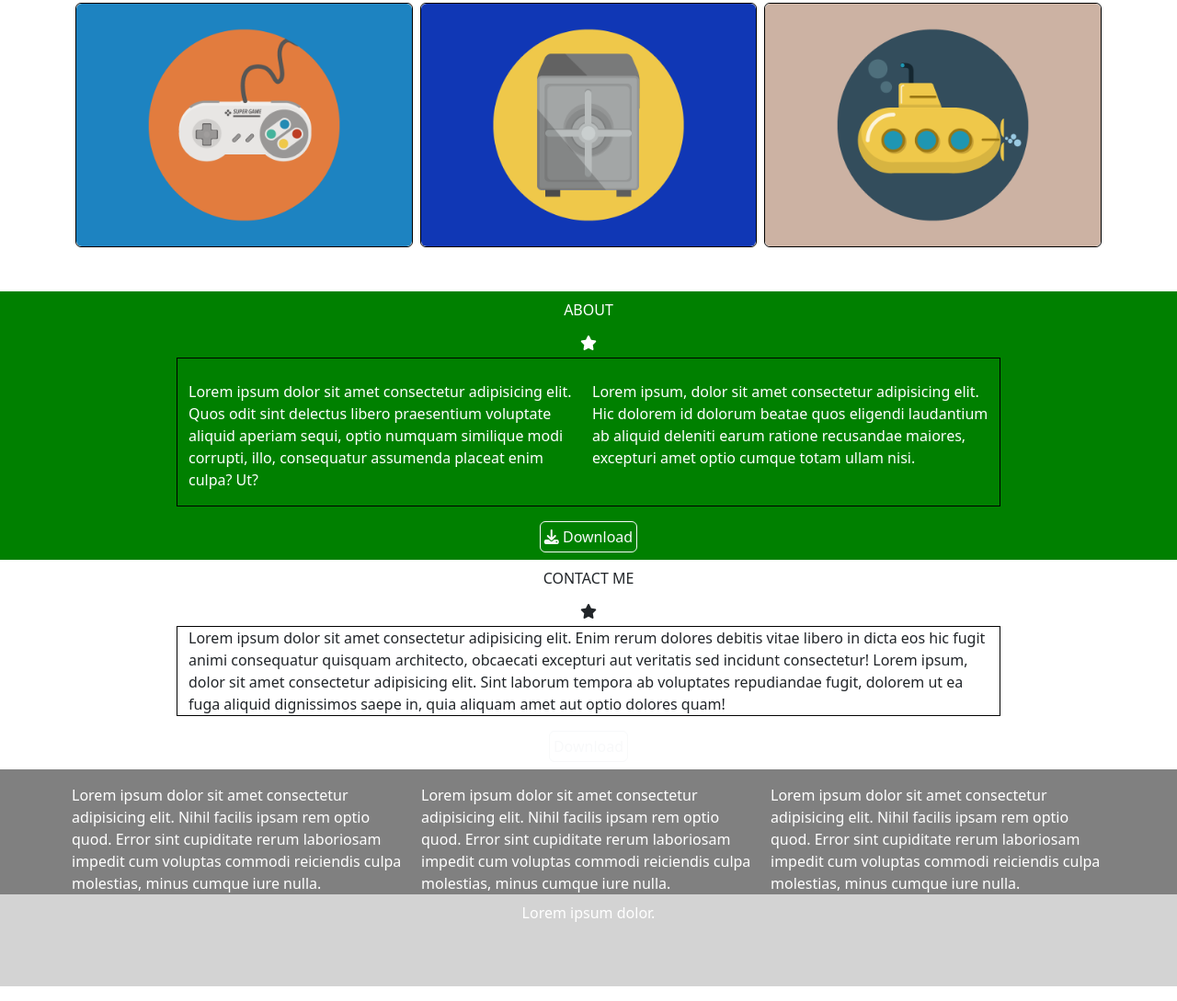
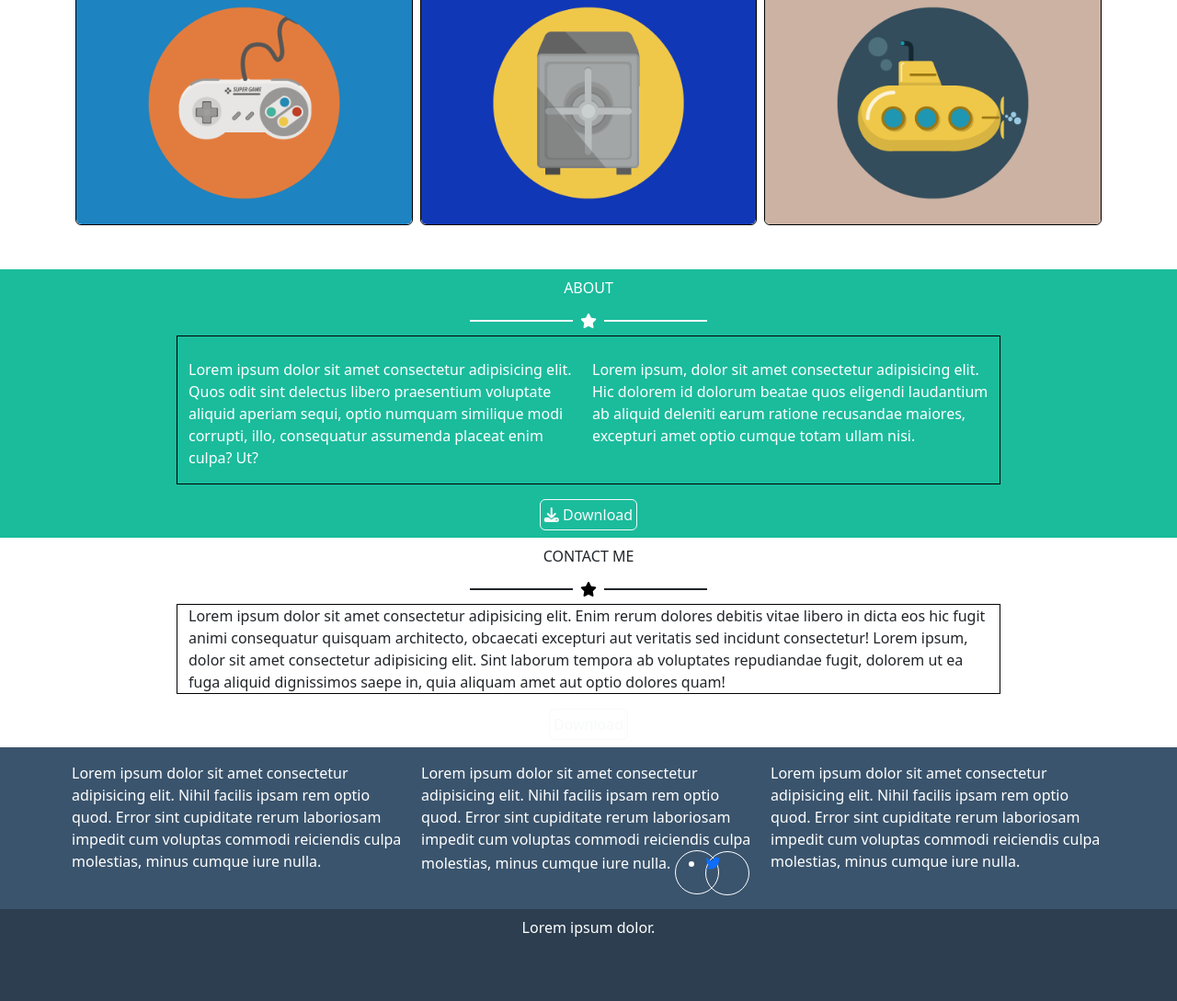
Before and after one commit to francesco-mauro/html-css-bootstrap-freelancer, a plain HTML site: page index.html in a window 1280 px wide. Shown: the part 955-2044 px from the top of the page at 92% size. Drawn offline with nearby package versions, Linux system fonts and the light colour scheme.

Commit message:
add: fixes and corrections

```diff
--- a/css/style.css
+++ b/css/style.css
@@ -1,3 +1,13 @@
+/* root  */
+
+:root {
+    --Bootstrap-dark-green: #2c3e50;
+    --Bootstrap-light-green: #1abc9c;
+    --Bootstrap-light-blue: #3a546d;
+    --Bootstrap-dark-blue: #2c3e50;
+}
+
+
 /* Commons +++++++++++++++++++++++++++++ */
 
 .ms_container{
@@ -13,21 +23,27 @@
     border: 1px solid black;
 }
 
+.ms_star-line{
+    align-self: center;
+    width: 10%;
+    height: 2px;
+}
+
 /* Backgrounds ++++++++++++++++++++++ */
 
 .ms_bg_green {
-    background-color: green;
+    background-color: var(--Bootstrap-light-green);
 }
 
 .ms_bg_grey {
-    background-color: grey;
+    background-color: var(--Bootstrap-light-blue);
 
     /* debug */
     min-height: 100px;
 }
 
 .ms_bg_lightgrey {
-    background-color: lightgray;
+    background-color: var(--Bootstrap-dark-blue);
 
     /* debug */
     min-height: 100px;
@@ -38,7 +54,7 @@
 /* <!-- header +++++++++++++++++++++++++++++ --> */
 
 .ms_header{
-    background-color: lightblue;
+    background-color: var(--Bootstrap-dark-green)
 }
 
 .ms_header-list{
@@ -53,9 +69,38 @@
 }
 
 .ms_hero{
-    background-color: aquamarine;
+    background-color: var(--Bootstrap-light-green);
 }
 
 .ms_portfolio{
 
 }
+
+
+/* <!-- <footer> +++++++++++++++++++++++++++++ --> */
+
+.ms_icons{
+    text-decoration: none;
+    display: flex;
+    justify-content: center;
+    align-items: center;
+    display: inline-block;
+    width: 3rem;
+    height: 3rem;
+    border-radius: 50%;
+    border: 1px solid white;
+
+}
+
+.ms_icons a {
+    text-decoration: none;
+    display: flex;
+    justify-content: center;
+    align-items: center;
+    display: inline-block;
+    width: 3rem;
+    height: 3rem;
+    border-radius: 50%;
+    border: 1px solid white;
+
+}
--- a/index.html
+++ b/index.html
@@ -41,7 +41,7 @@
                     </div>
 
                 </div>
-                <button class="d-md-none justify-content-between btn btn-outline-dark btn-sm m-0 py-0">
+                <button class="d-md-none justify-content-between btn btn-outline-light btn-sm m-0 py-0">
                     <i class="fa-solid fa-bars "></i>
                 </button>
                 <!-- header right +++++++++++++++++++++++++++++ -->
@@ -64,7 +64,10 @@
                     <a href="" class="display-2 text-decoration-none text-white">START BOOTSRAP</a>
                 </div>
                 <div class="d-flex justify-content-center">
-                    <i class="fa-solid fa-star"></i>
+                    <span class="ms_star-line bg-light"></span>
+                    <i class="fa-solid fa-star px-2"></i>
+                    <span class="ms_star-line bg-light"></span>
+
                 </div>
                 <div class="d-flex justify-content-center">
                     <p class=""> GRAPHIC ARTIST-WEB DESIGNER-ILLUSTRATOR </p>
@@ -81,8 +84,10 @@
                     <h1>PORTFOLIO</h1>
 
                 </div>
-                <div class="d-flex justify-content-center pt-4">
-                    <i class="fa-solid fa-star"></i>
+                <div class="d-flex justify-content-center text-black">
+                    <span class="ms_star-line bg-dark"></span>
+                    <i class="fa-solid fa-star px-2 bg"></i>
+                    <span class="ms_star-line bg-dark"></span>
                 </div>
 
                 <div class="row g-2 pt-4">
@@ -131,7 +136,9 @@
                     <p class="text-decoration-none text-white">ABOUT</p>
                 </div>
                 <div class="d-flex justify-content-center">
-                    <i class="fa-solid fa-star"></i>
+                    <span class="ms_star-line bg-light"></span>
+                    <i class="fa-solid fa-star px-2"></i>
+                    <span class="ms_star-line bg-light"></span>
                 </div>
             </div>
 
@@ -169,8 +176,10 @@
                 <div class="d-flex justify-content-center">
                     <p class="text-decoration-none">CONTACT ME</p>
                 </div>
-                <div class="d-flex justify-content-center">
-                    <i class="fa-solid fa-star"></i>
+                <div class="d-flex justify-content-center text-black">
+                    <span class="ms_star-line bg-dark"></span>
+                    <i class="fa-solid fa-star px-2"></i>
+                    <span class="ms_star-line bg-dark"></span>
                 </div>
             </div>
 
@@ -207,7 +216,14 @@
                         culpa molestias, minus cumque iure nulla.</div>
                     <div class="col g-3">Lorem ipsum dolor sit amet consectetur adipisicing elit. Nihil facilis ipsam
                         rem optio quod. Error sint cupiditate rerum laboriosam impedit cum voluptas commodi reiciendis
-                        culpa molestias, minus cumque iure nulla.</div>
+                        culpa molestias, minus cumque iure nulla.
+                    <ul class="ms_icons">
+                        <li>
+                            <a href=""><i class="fa-brands fa-twitter"></i></a>
+                        </li>
+                    </ul>
+
+                    </div>
                     <div class="col g-3">Lorem ipsum dolor sit amet consectetur adipisicing elit. Nihil facilis ipsam
                         rem optio quod. Error sint cupiditate rerum laboriosam impedit cum voluptas commodi reiciendis
                         culpa molestias, minus cumque iure nulla.</div>
```
